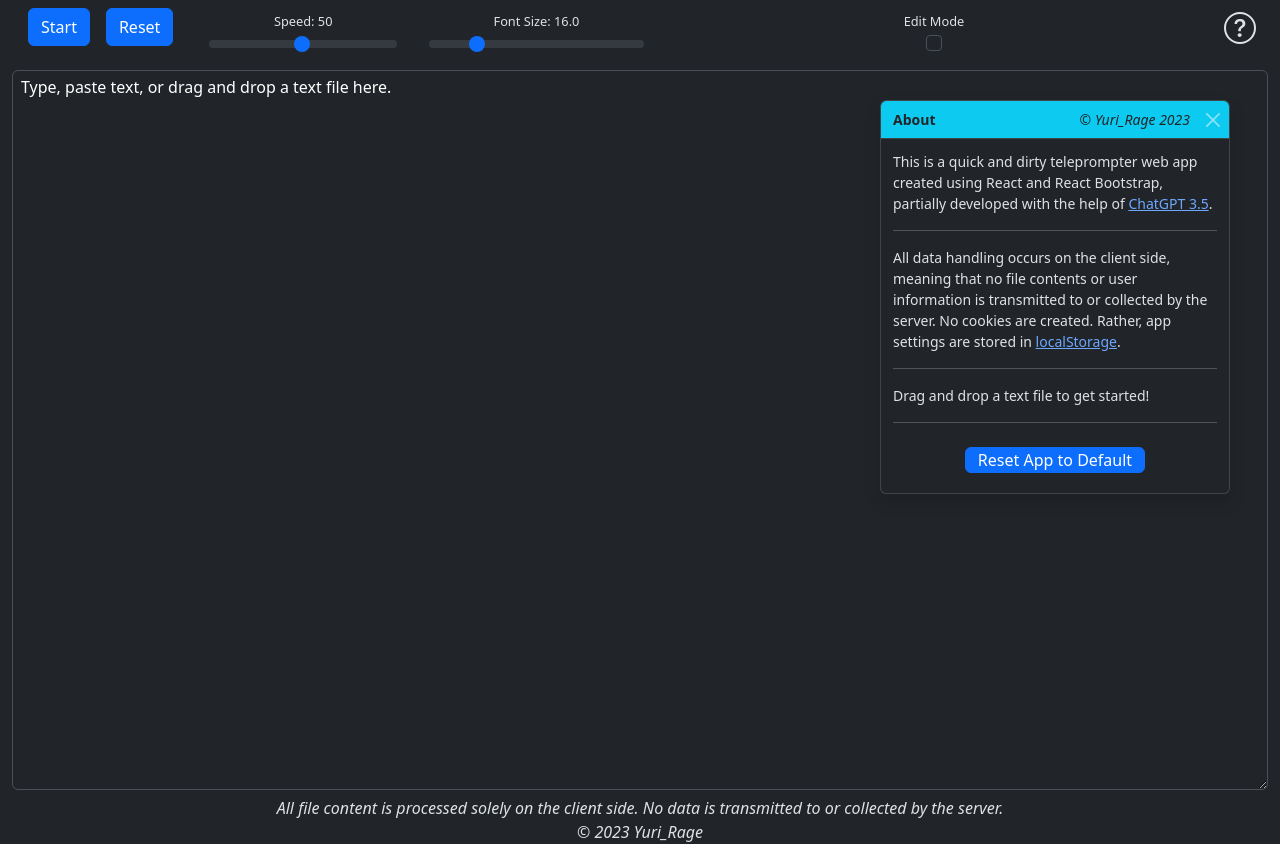
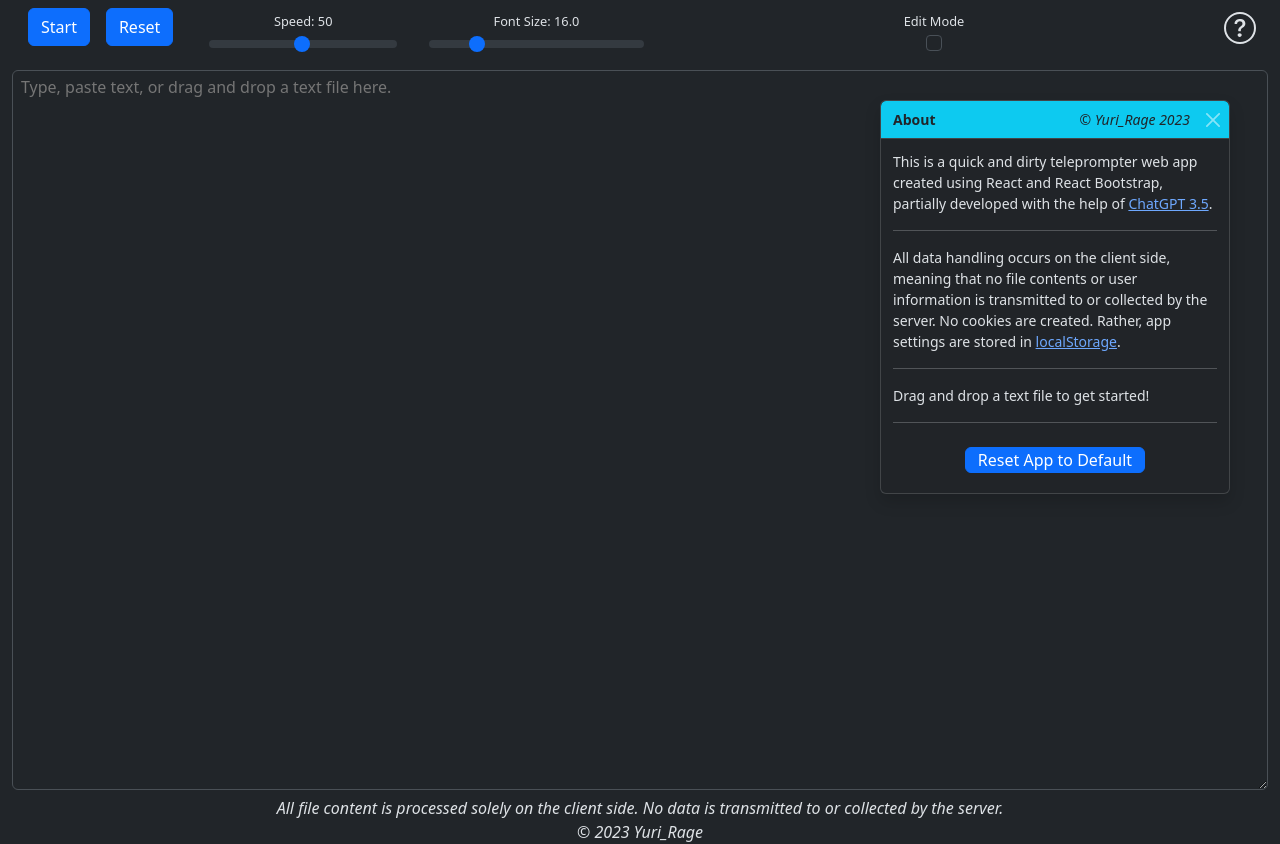
Before and after one commit to yuri-rage/react-teleprompter, a React (Vite) app: page / in a window 1280 px wide. Built offline with nearby package versions, Linux system fonts and the light colour scheme.

Commit message:
added placeholder text instructions

```diff
--- a/src/Teleprompter.jsx
+++ b/src/Teleprompter.jsx
@@ -13,7 +13,6 @@ import { BsQuestionCircle } from "react-icons/bs";
 
 function Teleprompter({ showNotification }) {
   const pauseResumeKey = "Space";
-  const defaultCaption = "Type, paste text, or drag and drop a text file here.";
   const defaultSpeed = 50;
   const defaultFontSize = 16;
   const [speed, setSpeed] = useState(
@@ -34,7 +33,7 @@ function Teleprompter({ showNotification }) {
     showNotification(
       event.target.checked
         ? "Enabled. Spacebar and mouse will function normally."
-        : "Disabled. Spacebar and mouse will pause/resume teleprompter scrolling.",
+        : "Disabled. Spacebar and mouse will pause/resume scrolling.",
       "Edit mode"
     );
     if (event.target.checked) {
@@ -95,7 +94,7 @@ function Teleprompter({ showNotification }) {
 
   const toggleScroll = () => {
     const newVal =
-      teleprompterRef.current.value !== defaultCaption &&
+      teleprompterRef.current.value !== "" &&
       !shouldScroll &&
       !editMode;
     setShouldScroll(newVal);
@@ -179,7 +178,7 @@ function Teleprompter({ showNotification }) {
     localStorage.clear();
     setSpeed(defaultSpeed);
     setFontSize(defaultFontSize);
-    setTeleprompterText(defaultCaption);
+    setTeleprompterText("");
     teleprompterRef.current.scrollTop = 0;
     setShouldScroll(false);
     showNotification("App settings cleared.", "Success");
@@ -232,7 +231,7 @@ function Teleprompter({ showNotification }) {
           >
             {(props) => (
               <Tooltip id="tooltip" {...props}>
-                Disables scroll pause/resume on spacebar or mouse click.
+                Enable edit mode to prevent scrolling while making script changes.
               </Tooltip>
             )}
           </Overlay>
@@ -285,8 +284,9 @@ function Teleprompter({ showNotification }) {
               backgroundColor: "inherit",
               fontSize: `${fontSize}px`,
             }}
+            placeholder="Type, paste text, or drag and drop a text file here."
             defaultValue={
-              localStorage.getItem("teleprompterText") || defaultCaption
+              localStorage.getItem("teleprompterText") || ""
             }
           />
         </Col>
```
